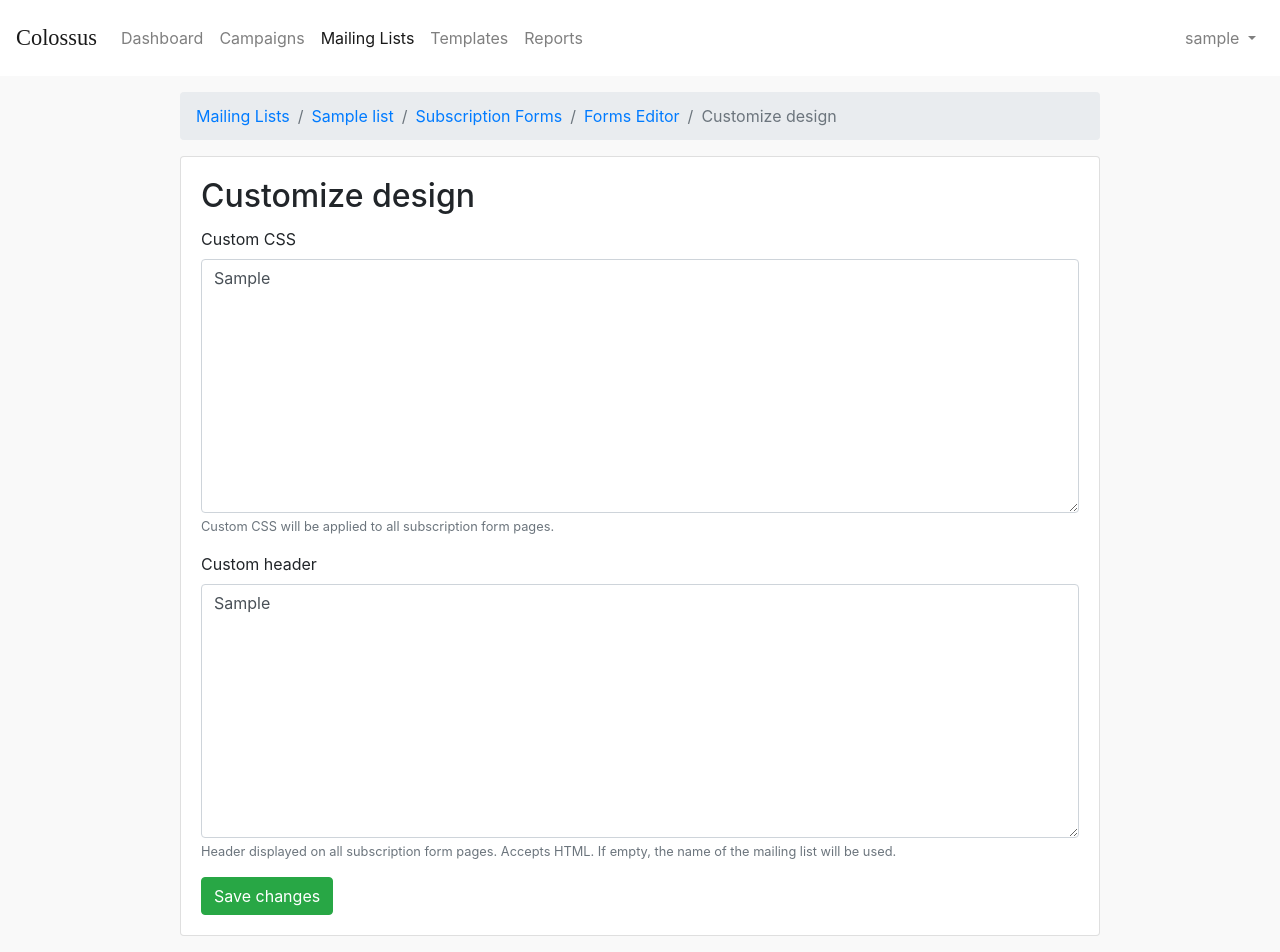
After one commit to vitorfs/colossus, a Django app: page /lists/1/forms/editor/design/ in a window 1280 px wide. The commit adds this page. Run offline with Django 3.2, Linux system fonts and the light colour scheme; a user stored in the database is signed in; tables that the repository leaves empty hold one stand-in row (values such as "Sample post"); parts of the project's set-up code (start-up, migrations or seed data) failed here and were passed over; some libraries are stand-ins or nearby versions; some web fonts are replaced.

Commit message:
Update customize design

```diff
--- a/colossus/apps/lists/models.py
+++ b/colossus/apps/lists/models.py
@@ -22,8 +22,16 @@ class MailingList(models.Model):
     campaign_default_email_subject = models.CharField(_('default subject'), max_length=150, blank=True)
     enable_recaptcha = models.BooleanField(_('enable reCAPTCHA'), default=False)
 
-    forms_custom_css = models.TextField(_('custom CSS'), blank=True)
-    forms_custom_header = models.TextField(_('custom header'), blank=True)
+    forms_custom_css = models.TextField(
+        _('custom CSS'),
+        help_text=_('Custom CSS will be applied to all subscription form pages.'),
+        blank=True
+    )
+    forms_custom_header = models.TextField(
+        _('custom header'),
+        help_text=_('Header displayed on all subscription form pages. Accepts HTML. If empty, the name of the mailing list will be used.'),
+        blank=True
+    )
 
     class Meta:
         verbose_name = _('list')
--- /dev/null
+++ b/colossus/apps/lists/templates/lists/customize_design.html
@@ -0,0 +1,27 @@
+{% extends 'base.html' %}
+
+{% load crispy_forms_tags i18n %}
+
+{% block title %}{% trans 'Customize design' %}{% endblock %}
+
+{% block content %}
+  <nav aria-label="breadcrumb">
+    <ol class="breadcrumb">
+      <li class="breadcrumb-item"><a href="{% url 'lists:lists' %}">{% trans 'Mailing Lists' %}</a></li>
+      <li class="breadcrumb-item"><a href="{% url 'lists:list' mailing_list.pk %}">{{ mailing_list.name }}</a></li>
+      <li class="breadcrumb-item"><a href="{% url 'lists:subscription_forms' mailing_list.pk %}">{% trans 'Subscription Forms' %}</a></li>
+      <li class="breadcrumb-item"><a href="{% url 'lists:forms_editor' mailing_list.pk %}">{% trans 'Forms Editor' %}</a></li>
+      <li class="breadcrumb-item active" aria-current="page">{% trans 'Customize design' %}</li>
+    </ol>
+  </nav>
+  <div class="card mb-3">
+    <div class="card-body">
+      <h2 class="card-title">{% trans 'Customize design' %}</h2>
+      <form method="post" novalidate>
+        {% csrf_token %}
+        {{ form|crispy }}
+        <button type="submit" class="btn btn-success">{% trans 'Save changes' %}</button>
+      </form>
+    </div>
+  </div>
+{% endblock %}
--- a/colossus/apps/lists/urls.py
+++ b/colossus/apps/lists/urls.py
@@ -24,6 +24,7 @@ urlpatterns = [
         path('forms/', include([
             path('', views.SubscriptionFormsView.as_view(), name='subscription_forms'),
             path('editor/', views.FormsEditorView.as_view(), name='forms_editor'),
+            path('editor/design/', views.CustomizeDesignView.as_view(), name='customize_design'),
             path('editor/<str:form_key>/', views.SubscriptionFormTemplateUpdateView.as_view(), name='edit_form_template'),  # noqa
             path('editor/<str:form_key>/preview/', views.PreviewFormTemplateView.as_view(), name='preview_form_template'),  # noqa
         ])),
--- a/colossus/apps/lists/views.py
+++ b/colossus/apps/lists/views.py
@@ -241,3 +241,18 @@ class PreviewFormTemplateView(FormTemplateMixin, MailingListMixin, View):
             from colossus.apps.subscribers.forms import UnsubscribeForm
             context['form'] = UnsubscribeForm(mailing_list=self.mailing_list)
         return render(request, template_name, context)
+
+
+@method_decorator(login_required, name='dispatch')
+class CustomizeDesignView(UpdateView):
+    model = MailingList
+    fields = ('forms_custom_css', 'forms_custom_header')
+    context_object_name = 'mailing_list'
+    template_name = 'lists/customize_design.html'
+
+    def get_context_data(self, **kwargs):
+        kwargs['menu'] = 'lists'
+        return super().get_context_data(**kwargs)
+
+    def get_success_url(self):
+        return reverse('lists:forms_editor', kwargs={'pk': self.kwargs.get('pk')})
--- a/colossus/apps/subscribers/forms.py
+++ b/colossus/apps/subscribers/forms.py
@@ -54,7 +54,7 @@ class SubscribeForm(forms.ModelForm):
         protocol = 'https' if request.is_secure() else 'http'
         domain = current_site.domain
         path = reverse('subscribers:confirm_double_optin_token', kwargs={
-            'mailing_list_uuid': mailing_list.uuid,
+            'mailing_list_uuid': self.mailing_list.uuid,
             'token': token.text
         })
         confirm_link = '%s://%s%s' % (protocol, domain, path)
```
Also changed, not shown: colossus/apps/lists/templates/lists/base_editor.html (+1 -22 lines), colossus/apps/subscribers/templates/subscribers/base.html (+8 -2 lines).
